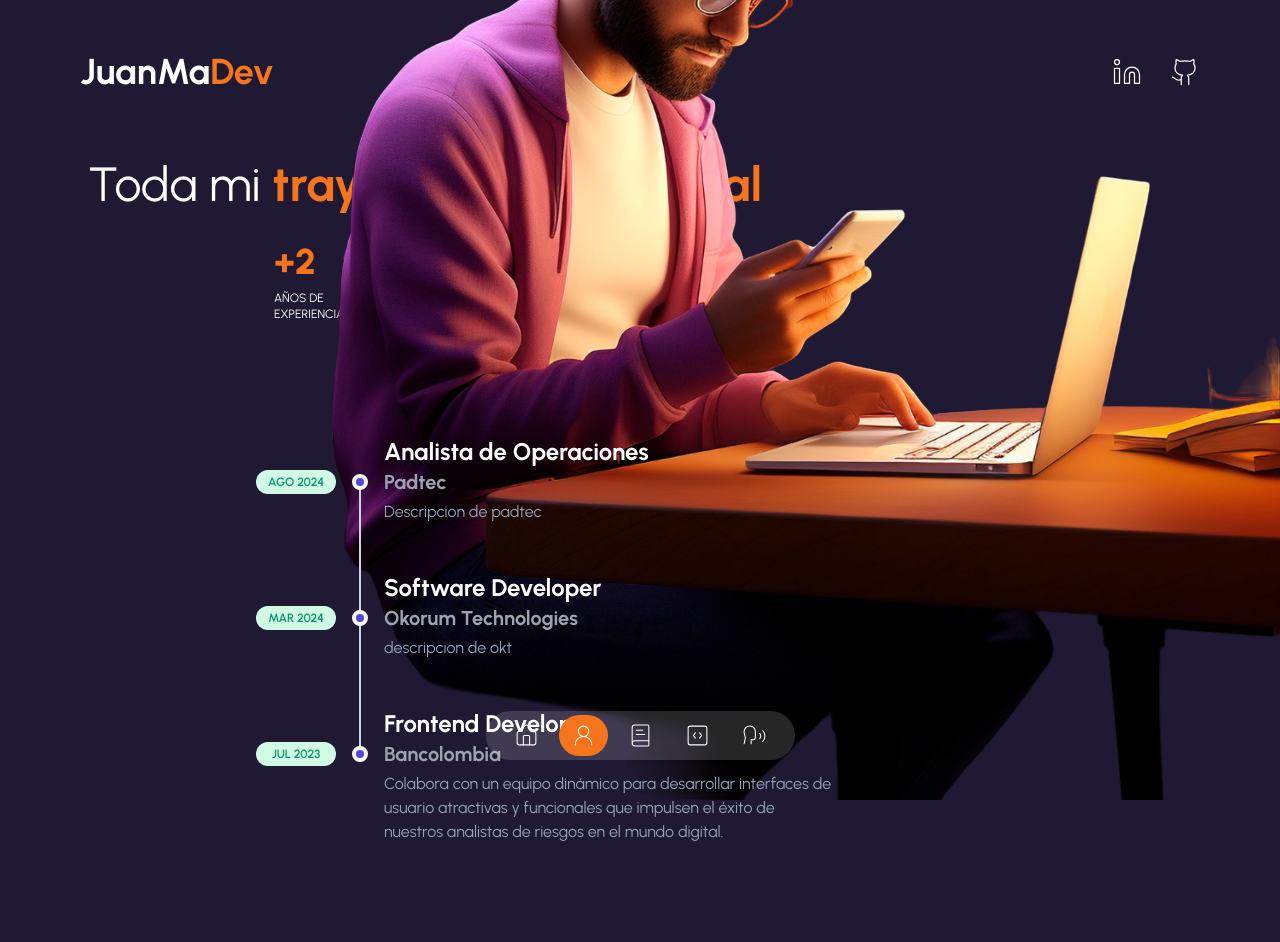
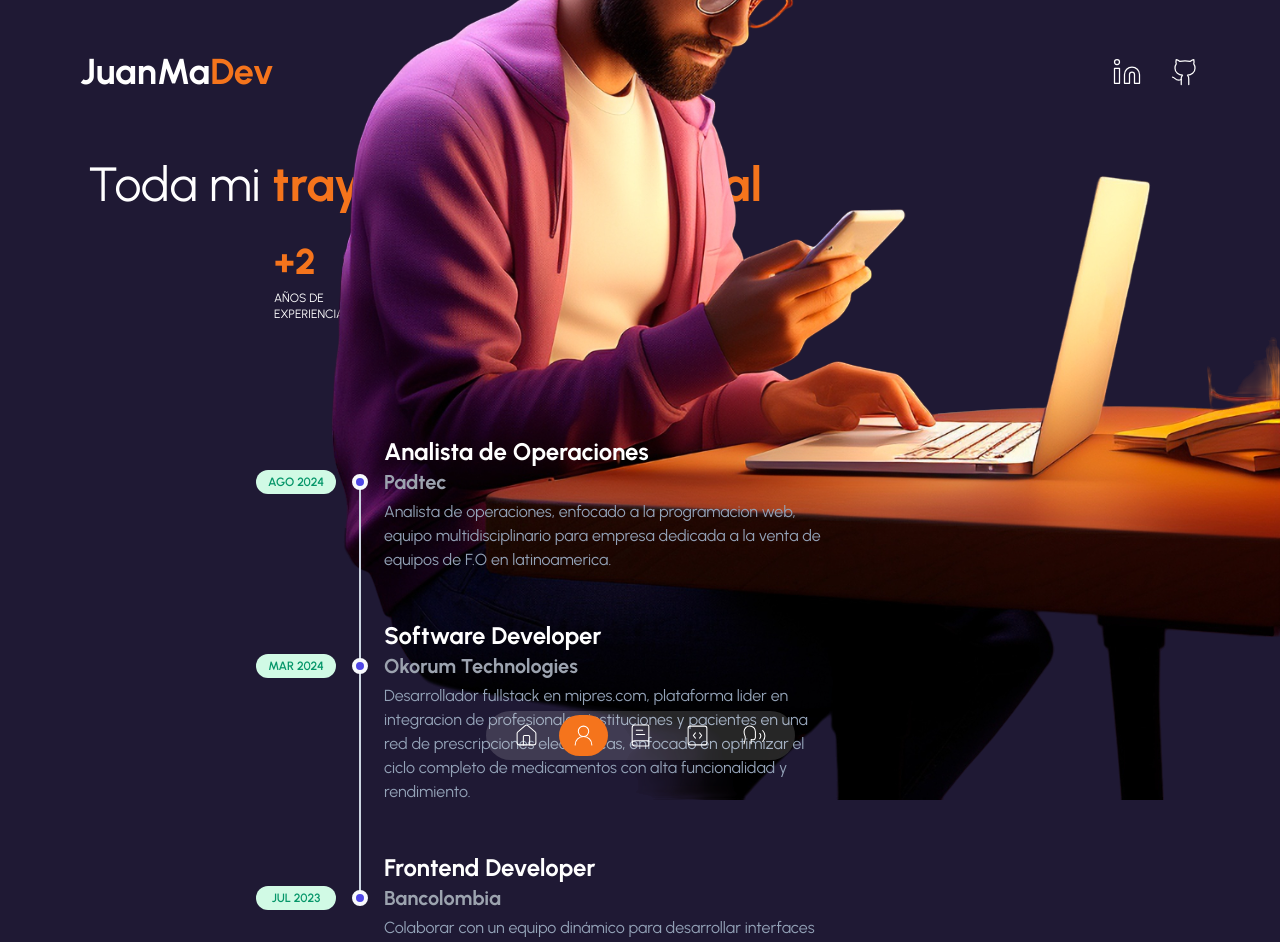
Before and after one commit to jujanma/potfolio, a Next.js app: page /about-me in a window 1280 px wide. Shown: the top 942 px of the page. Built offline with nearby package versions, Linux system fonts and the light colour scheme.

Commit message:
Descripcion about me

```diff
--- a/data.tsx
+++ b/data.tsx
@@ -67,21 +67,21 @@
         id: 1,
         title: "Analista de Operaciones",
         subtitle: "Padtec",
-        description: "Descripcion de padtec",
+        description: "Analista de operaciones, enfocado a la programacion web, equipo multidisciplinario para empresa dedicada a la venta de equipos de F.O en latinoamerica.",
         date: "Ago 2024",
     },
     {
         id: 2,
         title: "Software Developer",
         subtitle: "Okorum Technologies",
-        description: "descripcion de okt",
+        description: "Desarrollador fullstack en mipres.com, plataforma lider en integracion de profesionales, instituciones y pacientes en una red de prescripciones electronicas, enfocado en optimizar el ciclo completo de medicamentos con alta funcionalidad y rendimiento.",
         date: "Mar 2024",
     },
     {
         id: 3,
         title: "Frontend Developer",
         subtitle: "Bancolombia",
-        description: "Colabora con un equipo dinámico para desarrollar interfaces de usuario atractivas y funcionales que impulsen el éxito de nuestros analistas de riesgos en el mundo digital.",
+        description: "Colaborar con un equipo dinámico para desarrollar interfaces de usuario atractivas y funcionales que impulsen el éxito de nuestros analistas de riesgos en el mundo digital.",
         date: "Jul 2023 ",
     },
 
```
